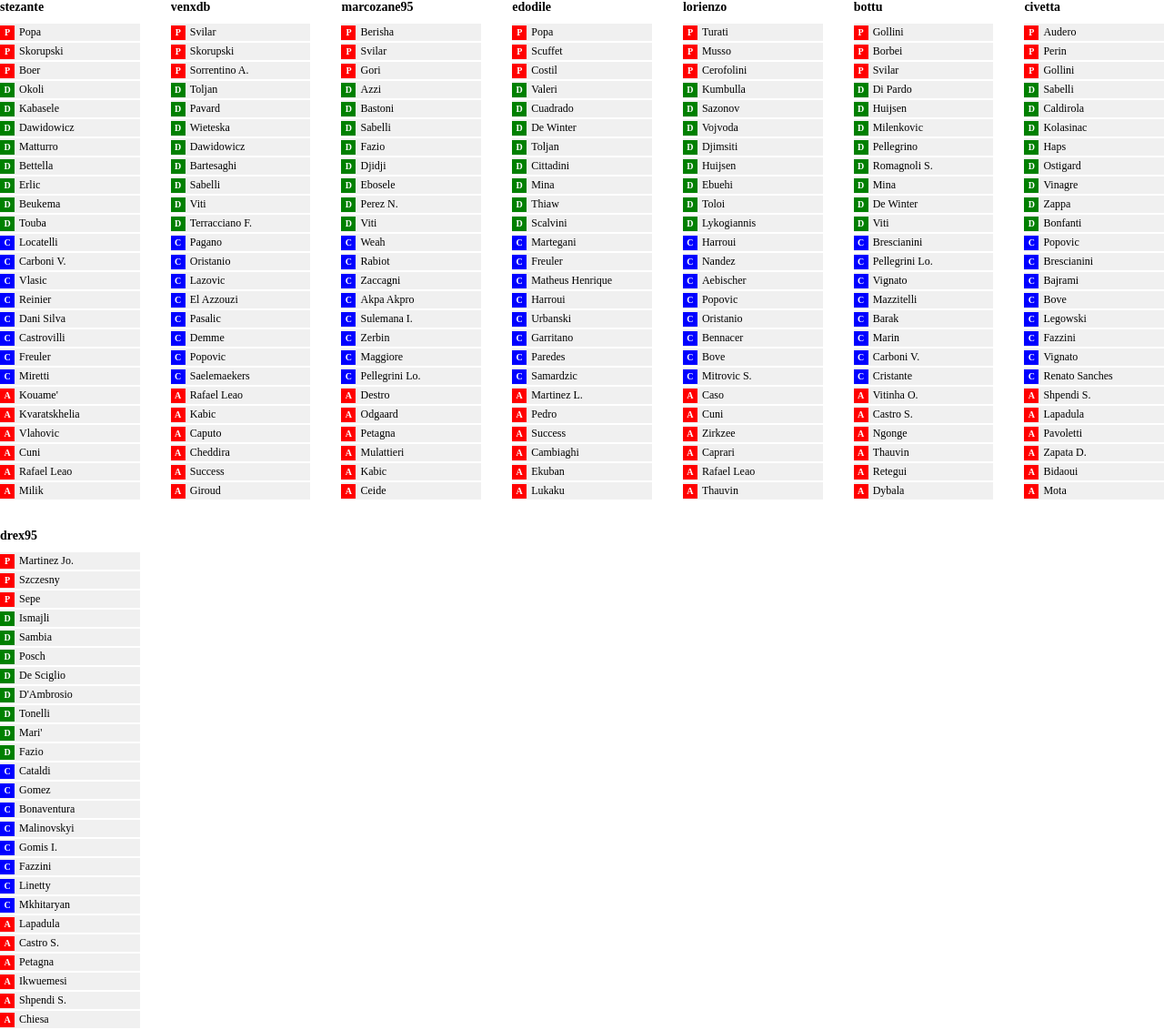
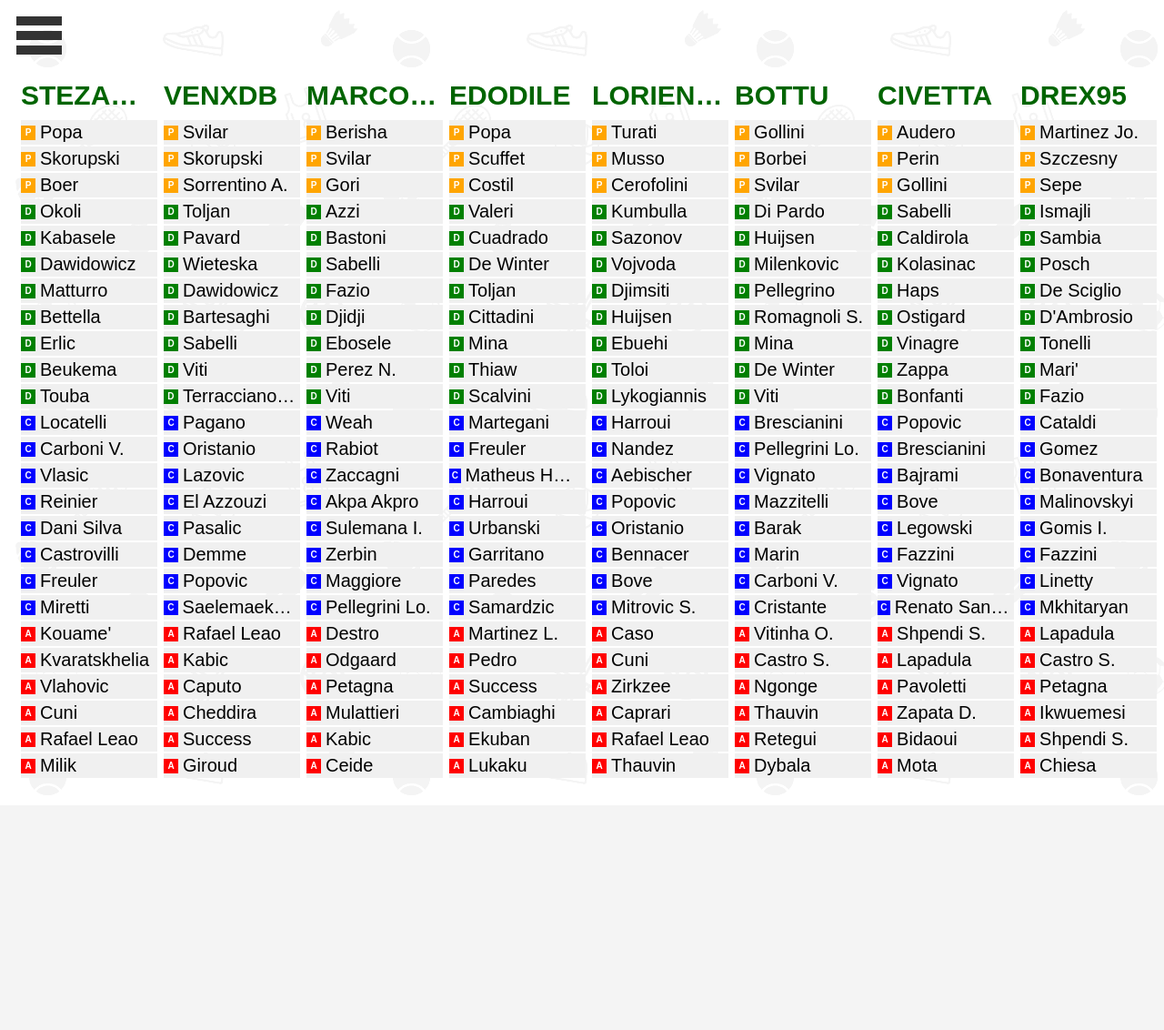
Before and after one commit to venxdb/FantaCalcioAsta, a Django app: page /login/menu/rose in a window 1280 px wide. Shown: the whole page at 91% size. After the commit the page ends 852 px from the top, so only its background shows below. Run offline with Django 3.2, Linux system fonts and the light colour scheme; a user stored in the database is signed in; data comes from the database, SQL or seed files in the repository; both versions use the stored data as it was after the commit.

Commit message:
prova menù

```diff
--- a/astatracking/templates/rose.html
+++ b/astatracking/templates/rose.html
@@ -10,64 +10,70 @@
     <link rel="preconnect" href="https://fonts.gstatic.com" crossorigin>
     <link href="https://fonts.googleapis.com/css2?family=Inter:wght@100..900&family=Open+Sans:ital,wght@0,300..800;1,300..800&family=Roboto:ital,wght@0,100;0,300;0,400;0,500;0,700;0,900;1,100;1,300;1,400;1,500;1,700;1,900&display=swap" rel="stylesheet">
 </head>
+<style>
+    .menu-btn {
+
+      cursor: pointer;
+      width: 50px;
+      height: 50px;
+      position: relative;
+      top: 10px;
+      left: 10px;
+    }
+    .menu-btn div {
+      background-color: #333;
+      height: 10px;
+      margin: 6px 0;
+      transition: 0.4s;
+    }
+    .menu-content {
+      display: none;
+      list-style-type: none;
+      padding: 0;
+      margin: 20px 0 0 0;
+    }
+    .menu-content a {
+      text-decoration: none;
+      font-size: 18px;
+      color: #438a1b;
+      display: block;
+      padding: 10px 10px;
+    }
+    .menu-content a:hover {
+      background-color: #f0f0f0;
+    }
+    </style>
+
+    <script>
+    function toggleMenu() {
+      const menuContent = document.getElementById("menu-content");
+      menuContent.style.display = menuContent.style.display === "block" ? "none" : "block";
+    }
+    </script>
 <body>
+    {% include "partials/voci.html" %}
     <div class="container">
-        {% for riga in divisi_in_righe %}
-            {% for allenatore in riga %}
-                <div class="box">
-                    <h3>{{ allenatore.nome }}</h3>
-                    <table class="role-table">
-                        <thead>
-                            <tr>
-                                <th>Ruolo</th>
-                                <th>Giocatori</th>
-                            </tr>
-                        </thead>
-                        <tbody>
-                            <tr>
-                                <td>Portieri</td>
-                                <td>
-                                    <ul>
-                                        {% for portiere in allenatore.Portieri %}
-                                            <li>{{ portiere }}</li>
-                                        {% endfor %}
-                                    </ul>
-                                </td>
-                            </tr>
-                            <tr>
-                                <td>Difensori</td>
-                                <td>
-                                    <ul>
-                                        {% for difensore in allenatore.Difensori %}
-                                            <li>{{ difensore }}</li>
-                                        {% endfor %}
-                                    </ul>
-                                </td>
-                            </tr>
-                            <tr>
-                                <td>Centrocampisti</td>
-                                <td>
-                                    <ul>
-                                        {% for centrocampista in allenatore.Centrocampisti %}
-                                            <li>{{ centrocampista }}</li>
-                                        {% endfor %}
-                                    </ul>
-                                </td>
-                            </tr>
-                            <tr>
-                                <td>Attaccanti</td>
-                                <td>
-                                    <ul>
-                                        {% for attaccante in allenatore.Attaccanti %}
-                                            <li>{{ attaccante }}</li>
-                                        {% endfor %}
-                                    </ul>
-                                </td>
-                            </tr>
-                        </tbody>
-                    </table>
-                </div>
-            {% endfor %}
+        {% for allenatore in rose %}
+            <div class="allenatore">
+                <h3>{{ allenatore.nome }}</h3>
+                {% for ruolo, giocatori in allenatore.items %}
+                    {% if ruolo != 'nome' %}
+                        {% for giocatore in giocatori %}
+                            <div class="giocatore">
+                                <span class="ruolo-badge" style="background-color:
+                                    {% if ruolo == 'Portieri' %}orange{% endif %}
+                                    {% if ruolo == 'Difensori' %}green{% endif %}
+                                    {% if ruolo == 'Centrocampisti' %}blue{% endif %}
+                                    {% if ruolo == 'Attaccanti' %}red{% endif %}
+                                ">
+                                    {{ ruolo|first }}
+                                </span>
+                                <span class="nome-giocatore">{{ giocatore }}</span>
+                            </div>
+                        {% endfor %}
+                    {% endif %}
+                {% endfor %}
+            </div>
         {% endfor %}
     </div>
 </body>
--- a/astatracking/templates/rose_test.html
+++ /dev/null
@@ -1,90 +0,0 @@
-<!DOCTYPE html>
-<html lang="en">
-<head>
-    <meta charset="UTF-8">
-    <meta name="viewport" content="width=device-width, initial-scale=1.0">
-    <title>Rose</title>
-    {% load static %}
-    <link rel="stylesheet" href="{% static 'css/rose.css' %}">
-    <link rel="preconnect" href="https://fonts.googleapis.com">
-    <link rel="preconnect" href="https://fonts.gstatic.com" crossorigin>
-    <link href="https://fonts.googleapis.com/css2?family=Inter:wght@100..900&family=Open+Sans:ital,wght@0,300..800;1,300..800&family=Roboto:ital,wght@0,100;0,300;0,400;0,500;0,700;0,900;1,100;1,300;1,400;1,500;1,700;1,900&display=swap" rel="stylesheet">
-</head>
-<style>
-    .container {
-        display: flex;
-        flex-wrap: wrap;
-        justify-content: space-between;
-        padding: 0;
-        margin: 0;
-    }
-    .allenatore {
-        width: 12%; /* Leggermente inferiore a 12.5% per garantire spazio tra le colonne */
-        margin-bottom: 20px;
-    }
-    .allenatore h3 {
-        font-size: 14px;
-        margin: 0 0 10px 0;
-        white-space: nowrap;
-        overflow: hidden;
-        text-overflow: ellipsis;
-    }
-    .giocatore {
-        display: flex;
-        align-items: center;
-        margin-bottom: 2px;
-        background-color: #f0f0f0;
-    }
-    .ruolo-badge {
-        width: 16px;
-        height: 16px;
-        color: white;
-        display: flex;
-        justify-content: center;
-        align-items: center;
-        font-size: 10px;
-        font-weight: bold;
-    }
-    .nome-giocatore {
-        padding: 2px 5px;
-        font-size: 12px;
-        white-space: nowrap;
-        overflow: hidden;
-        text-overflow: ellipsis;
-        flex-grow: 1;
-    }
-    @media (max-width: 1200px) {
-        .allenatore {
-            width: 24%; /* 4 colonne per schermi più piccoli */
-        }
-    }
-</style>
-
-
-<body>
-    <div class="container">
-        {% for allenatore in rose %}
-            <div class="allenatore">
-                <h3>{{ allenatore.nome }}</h3>
-                {% for ruolo, giocatori in allenatore.items %}
-                    {% if ruolo != 'nome' %}
-                        {% for giocatore in giocatori %}
-                            <div class="giocatore">
-                                <span class="ruolo-badge" style="background-color:
-                                    {% if ruolo == 'Portieri' %}red{% endif %}
-                                    {% if ruolo == 'Difensori' %}green{% endif %}
-                                    {% if ruolo == 'Centrocampisti' %}blue{% endif %}
-                                    {% if ruolo == 'Attaccanti' %}red{% endif %}
-                                ">
-                                    {{ ruolo|first }}
-                                </span>
-                                <span class="nome-giocatore">{{ giocatore }}</span>
-                            </div>
-                        {% endfor %}
-                    {% endif %}
-                {% endfor %}
-            </div>
-        {% endfor %}
-    </div>
-</body>
-</html>
--- a/astatracking/views.py
+++ b/astatracking/views.py
@@ -121,7 +121,7 @@ def rose_view(request):
     # Dividi gli allenatori in gruppi di 4 per riga
     divisi_in_righe = [rose_dict[i:i + 4] for i in range(0, len(rose_dict), 4)]
 
-    return render(request, 'rose_test.html',
+    return render(request, 'rose.html',
                   {
                       'divisi_in_righe': divisi_in_righe,
                       'rose': rose_dict,
--- a/static/css/budget.css
+++ b/static/css/budget.css
@@ -9,7 +9,7 @@ body, html {
     align-items: center;
     flex-direction: column;
     min-height: 100vh;
-    background-image: url('../img/sports.png');
+    background-image: url('../img/sports.png')
 }
 
 h1 {
--- a/static/css/rose.css
+++ b/static/css/rose.css
@@ -1,41 +1,58 @@
-html, body {
-    margin: 0;
-    padding: 0;
-    height: 100%;
-    box-sizing: border-box;
+body {
+    background-image: url('../img/sports.png');
+    font-family: 'Open-Sans', sans-serif;
 }
 
 .container {
     display: flex;
     flex-wrap: wrap;
-    margin: 0;
+    justify-content: space-between;
     padding: 0;
-    height: 100vh;
-    gap: 10px;
+    margin-left: 15px;
+    margin-top: 30px;
 }
+.allenatore {
+    width: 12%; /* Leggermente inferiore a 12.5% per garantire spazio tra le colonne */
+    margin-bottom: 20px;
+}
+.allenatore h3 {
+    font-size: 30px;
+    margin: 0 0 10px 0;
+    white-space: nowrap;
+    overflow: hidden;
+    text-overflow: ellipsis;
+    color: darkgreen;
+    text-transform: uppercase;
 
-.box {
-    width: calc(25% - 10px);
-    height: 50vh;
-    border: 1px solid #000;
-    box-sizing: border-box;
+}
+.giocatore {
     display: flex;
-    flex-direction: column;
-    overflow: auto;
+    align-items: center;
+    margin-bottom: 2px;
+    background-color: #f0f0f0;
+
 }
+.ruolo-badge {
+    width: 16px;
+    height: 16px;
+    color: white;
+    display: flex;
+    justify-content: center;
+    align-items: center;
+    font-size: 10px;
+    font-weight: bold;
+}
+.nome-giocatore {
+    padding: 2px 5px;
+    font-size: 20px;
+    white-space: nowrap;
+    overflow: hidden;
+    text-overflow: ellipsis;
+    flex-grow: 1;
 
-table {
-    width: 100%;
-    border-collapse: collapse;
-    margin: 0;
 }
-
-th, td {
-    border: 1px solid #000;
-    padding: 4px;
-    text-align: center;
+@media (max-width: 1200px) {
+    .allenatore {
+        width: 24%;
+    }
 }
-
-.role-table {
-    margin: 0;
-}
```
Also changed, not shown: db.sqlite3.
